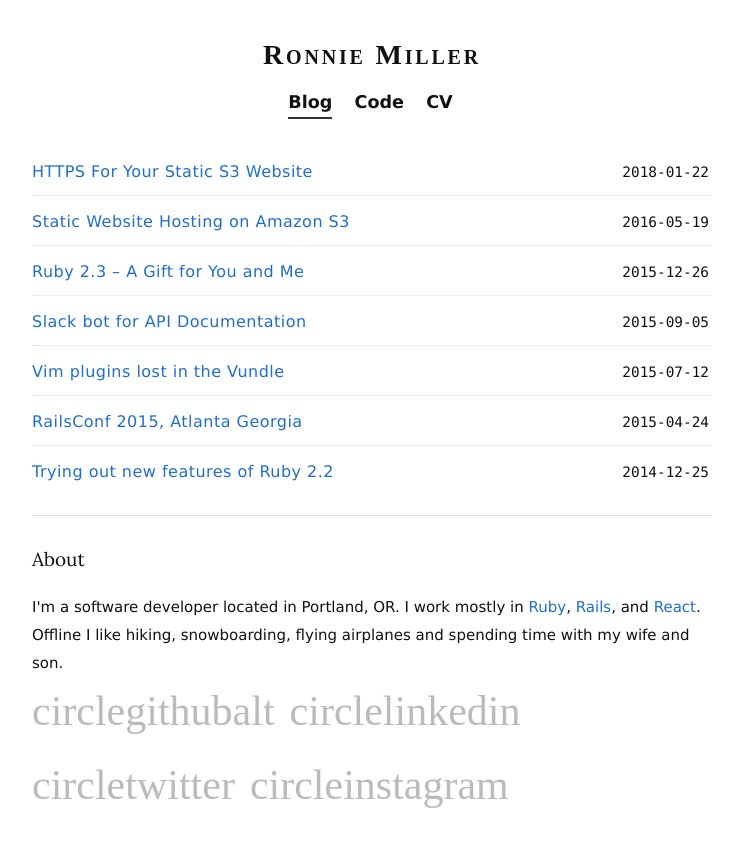
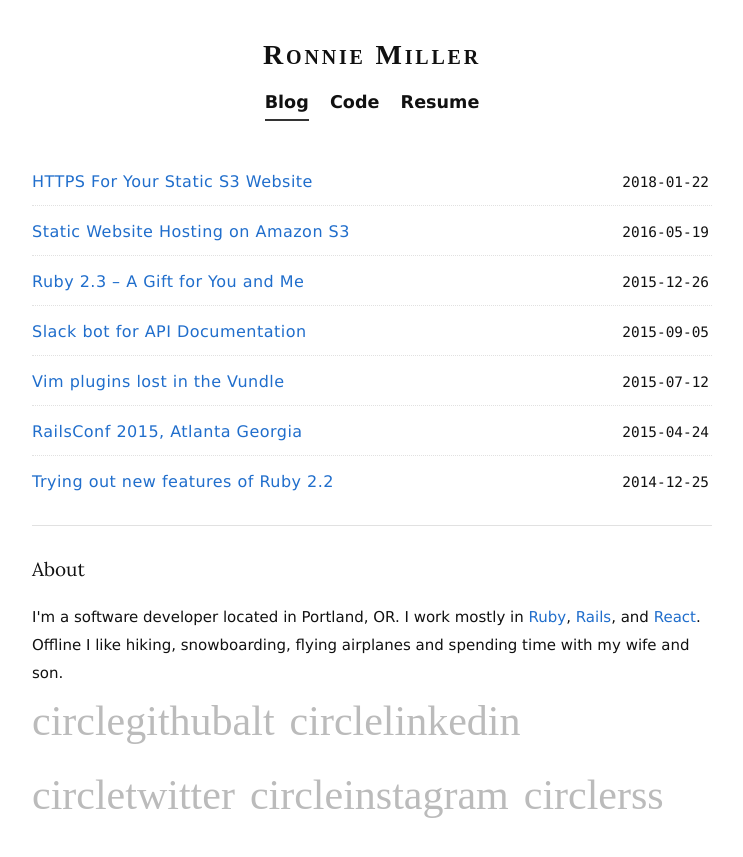
Before and after one commit to mlr/mlr.github.com, a Jekyll site: the page built from index.md, in a window 1280 px wide. Shown: the top 857 px of the page, without its empty margins (268-1011 px from the left). Built offline with Jekyll 4.4.1, drawn with Linux system fonts in a browser that asks for light colours; some web fonts are replaced.

Commit message:
s/CV/Resume/g, add feed link to footer icons

```diff
--- a/_includes/footer.html
+++ b/_includes/footer.html
@@ -6,6 +6,7 @@
       <li><a href="http://linkedin.com/in/ronniemlr" class="symbol">circlelinkedin</span></a></li>
       <li><a href="http://twitter.com/ronniemlr" class="symbol">circletwitter</span></a></li>
       <li><a href="http://instagram.com/ronniemlr" class="symbol">circleinstagram</span></a></li>
+      <li><a href="/{{ site.feed.path }}" class="symbol">circlerss</span></a></li>
     </ul>
   </footer>
 </div>
--- a/_includes/header.html
+++ b/_includes/header.html
@@ -12,7 +12,7 @@
       <ul>
         <li{% if page.url == '/index.html' or page.url contains '/201' %} class="active"{% endif %}><a href="/">Blog</a></li>
         <li{% if page.url contains '/code/'   %} class="active"{% endif %}><a href="/code">Code</a></li>
-        <li{% if page.url contains '/resume/' %} class="active"{% endif %}><a href="/resume">CV</a></li>
+        <li{% if page.url contains '/resume/' %} class="active"{% endif %}><a href="/resume">Resume</a></li>
       </ul>
     </nav>
   </header>
--- a/css/screen.scss
+++ b/css/screen.scss
@@ -54,25 +54,28 @@ header {
     ul {
       font-size: 1.1em;
       list-style: none;
-      margin: 0 0 15px;
+      text-align: center;
       padding: 0px;
 
       li {
         display: inline-block;
-        padding: 0px 8px;
+        margin: 0 auto;
 
         a {
-          padding-bottom: 7px;
+          margin-left: 15px;
+          text-align: center;
+          display: block;
+          padding-bottom: 4px;
         }
       }
 
       li.active a {
-        padding-bottom: 5px;
+        padding-bottom: 3px;
         border-bottom: 2px solid $dark-gray;
       }
 
-      li:first-child {
-        padding-left: 5px;
+      li:first-child a {
+        margin-left: 0px;
       }
     }
   }
```
Also changed, not shown: 11 other files.
